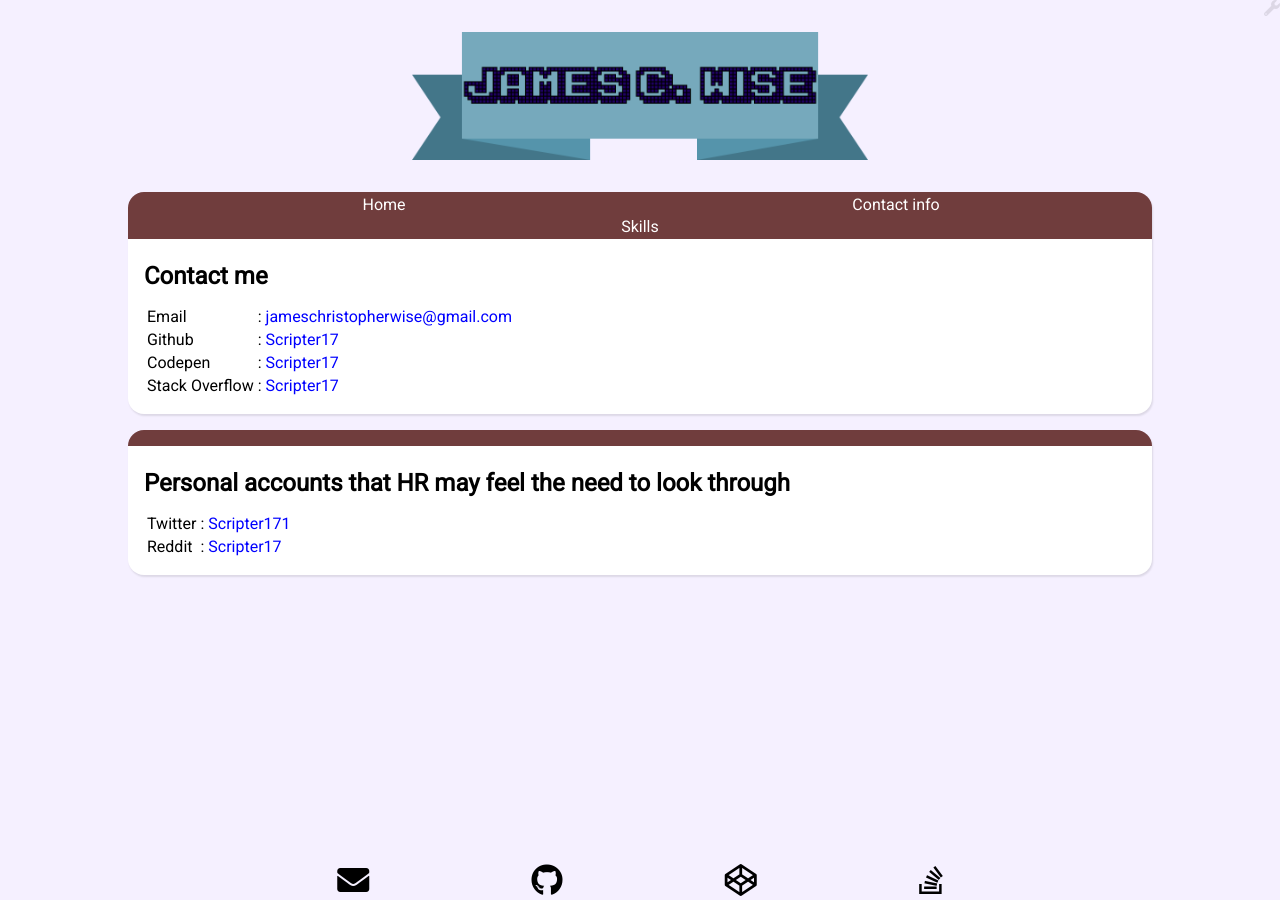
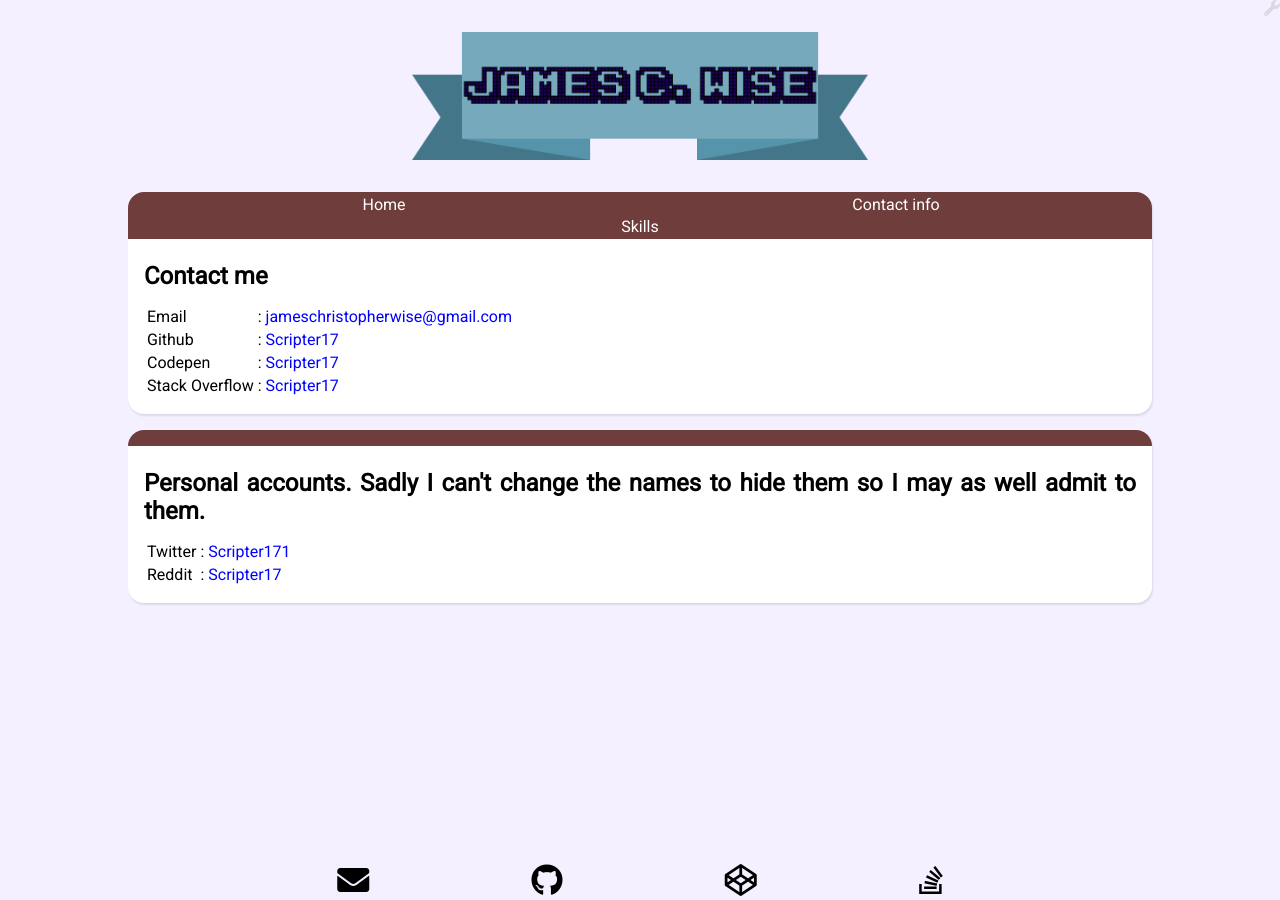
Before and after one commit to Scripter17/Scripter17.github.io, a Jekyll site: the page built from _posts/1970-01-01-contact.html, in a window 1280 px wide. Built offline with Jekyll 4.4.1, drawn with Linux system fonts in a browser that asks for light colours; nearby versions of some CDN libraries.

Commit message:
Update 1970-01-01-contact.html

```diff
--- a/_posts/1970-01-01-contact.html
+++ b/_posts/1970-01-01-contact.html
@@ -21,7 +21,7 @@ html-title: "Contact info"
 	</table>
 </div>
 <div class="content h-center" id="nav-personal">
-	<h2>Personal accounts that HR may feel the need to look through<a class="anchor" href="#nav-personal">#</a></h2>
+	<h2>Personal accounts. Sadly I can't change the names to hide them so I may as well admit to them.<a class="anchor" href="#nav-personal">#</a></h2>
 	<table>
 		<tr>
 			<td>Twitter</td><td>:</td><td><a href="https://twitter.com/Scripter171">Scripter171</a></td>
```
